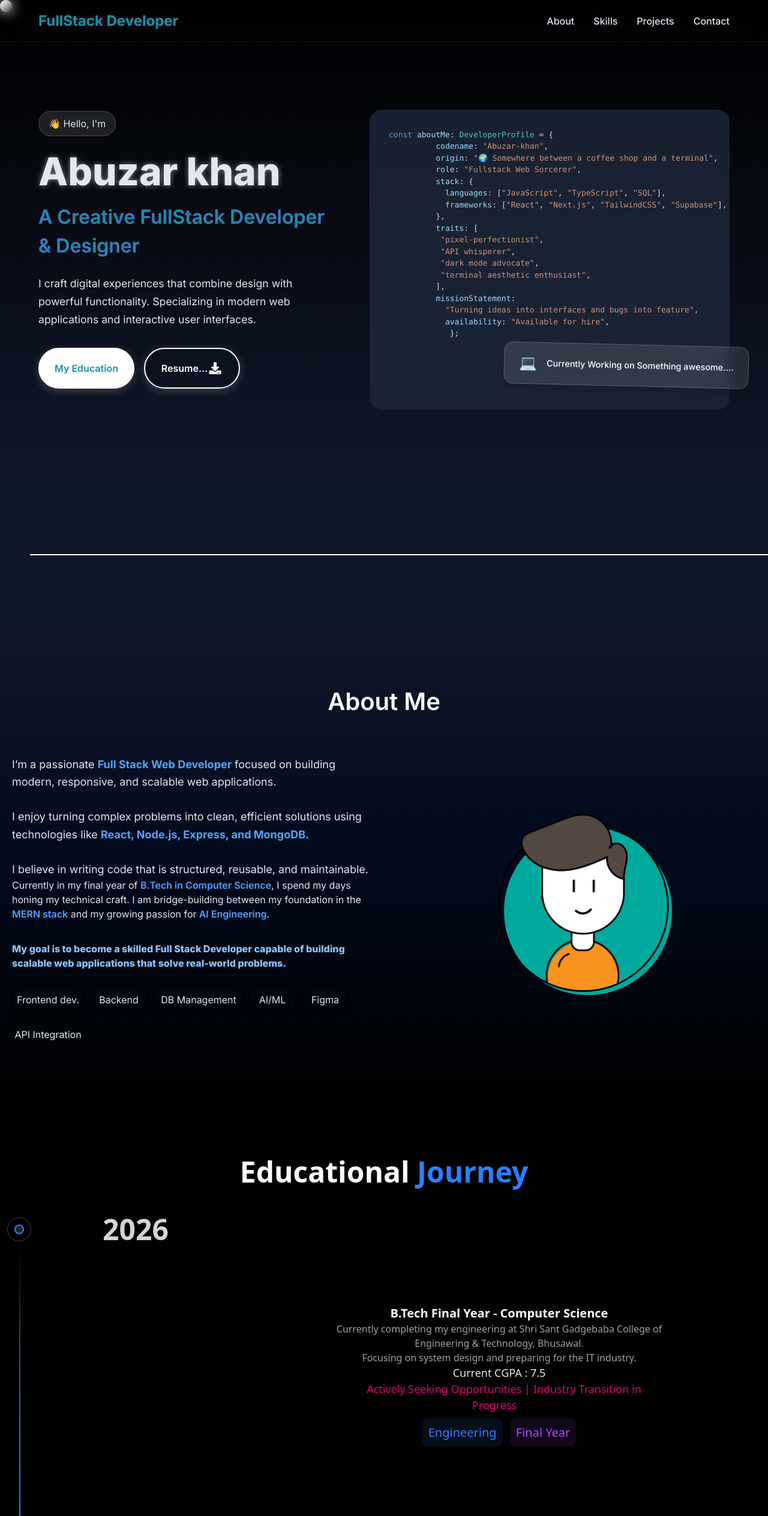
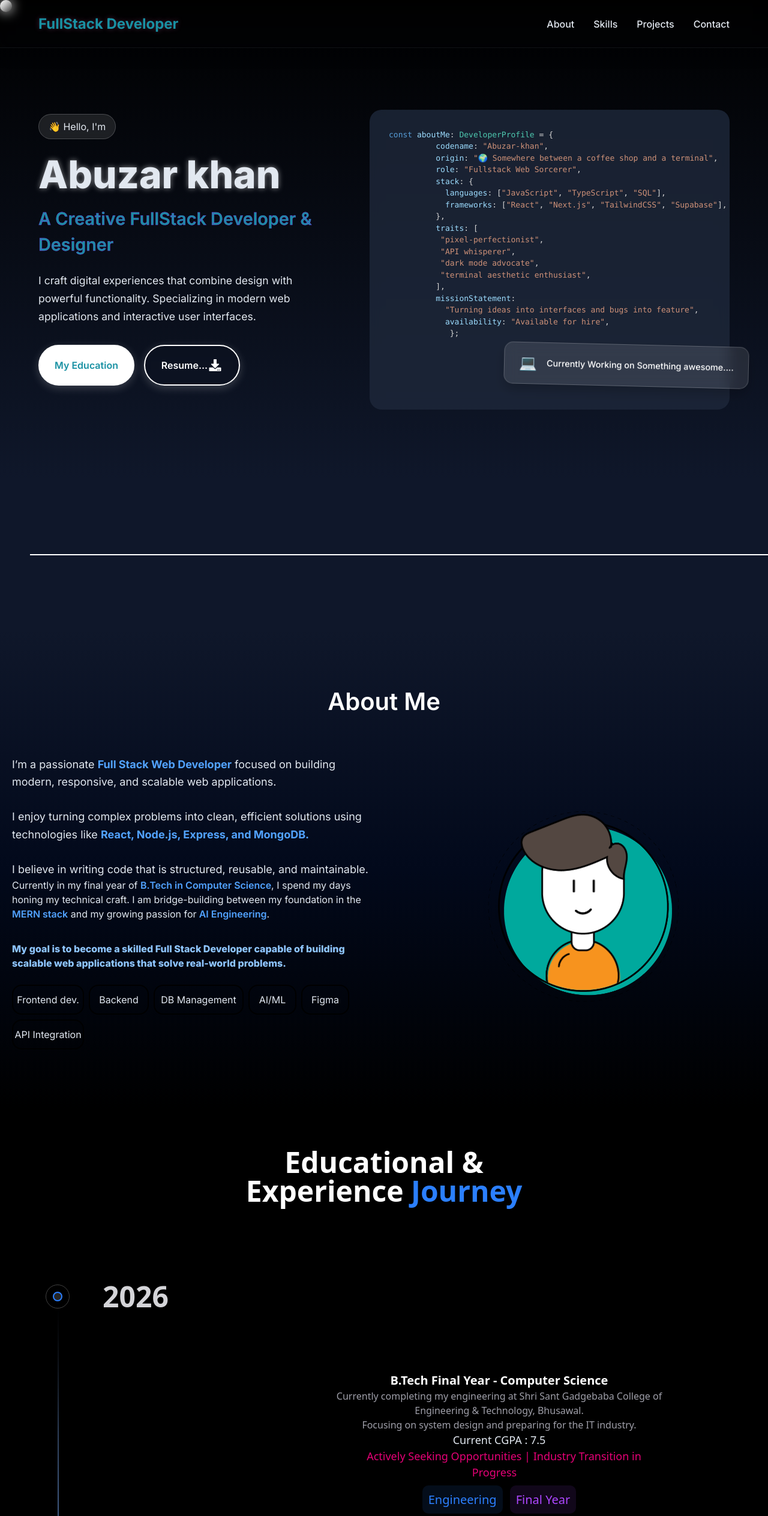
Before and after one commit to Abuzar448/Abuzar-Portfolio, a React (Vite) app: page / in a window 1280 px wide. Shown: the top 2528 px of the page at 60% size. Built offline with nearby package versions, Linux system fonts and the light colour scheme.

Commit message:
Added Experience with some Styling

```diff
--- a/src/App.css
+++ b/src/App.css
@@ -69,7 +69,7 @@ body {
   top: 0;
   left: 0;
   right: 0;
-  height: 70px;
+  height: 80px;
   display: flex;
   justify-content: space-between;
   align-items: center;
@@ -168,7 +168,7 @@ body {
 }
 
 .hero-subtitle {
-  font-size: 2rem;
+  font-size: 1.8rem;
   color: var(--accent-color);
   margin-bottom: 1.5rem;
   font-weight: 600;
@@ -376,7 +376,7 @@ body {
   margin-top: 30px;
 }
 
-.education h3 {
+.education h2 {
   color: #0f172a;
 }
 
@@ -920,6 +920,13 @@ body {
   .string{
     display: none !important;
   }
+  #education{
+    margin-top: 4rem;
+    padding: 10px !important;
+  }
+  #education h2{
+    margin-top: 4rem;
+  }
 }
 
 @media (max-width: 768px) {
@@ -1137,4 +1144,12 @@ body {
   .string{
     display: none !important;
   }
+
 }
+
+#education{
+  padding: 4rem;
+}
+#education h2{
+  margin-bottom: 8rem;
+}
--- a/src/components/Education.jsx
+++ b/src/components/Education.jsx
@@ -57,6 +57,33 @@ const EducationPage = () => {
             <span className="course px-2 py-1 bg-purple-500/10 text-purple-500 rounded text-xl">
               Ongoing
             </span>
+          </div>
+        </div>
+      ),
+    },
+    {
+      title: "2024-(2 months)",
+      content: (
+        <div className="w-full text-center">
+          <h4 className="text-xl font-bold text-white">
+            Web Developer Intern
+          </h4>
+          <p className="text-zinc-400 mt-2">
+            Received an offer letter from codsoft ,<br /> Builds various mini to high level project that shape my skills in right way. <br /> I have used <span className="text-blue-500"><strong>Core javascript Concepts , React, and Node.js
+            with API Integretion.</strong></span><br />
+            <br />
+            I Especially worked on my frontend skills ,<br /> i have engaged with multiple of new terms and tasks those i didnt use before
+          </p>
+          <div className="icons">
+            <div className="mt-4 courseDiv">
+
+              <span className="course px-2 py-1 bg-purple-500/10 text-purple-500 rounded text-xl">
+                FrontEnd
+              </span>
+              <span className="course px-2 py-1 bg-purple-500/10 text-blue-500 rounded text-xl">
+                Framer-Motion
+              </span>
+            </div>
           </div>
         </div>
       ),
--- a/src/components/Timeline.jsx
+++ b/src/components/Timeline.jsx
@@ -30,15 +30,13 @@ export const Timeline = ({ data }) => {
   const opacityTransform = useTransform(scrollYProgress, [0, 0.1], [0, 1]);
 
   return (
-    // Dark mode classes ko force kiya hai yahan
     <div id="education" className="w-full bg-[black] dark:bg-black font-sans educationMain " ref={containerRef}>
       <BackToTop></BackToTop>
       <div className="max-w-7xl mx-auto py-20 px-4 md:px-8 lg:px-10">
-        <h2 className="text-3xl md:text-5xl mb-4 text-white dark:text-white font-bold ">
-          Educational <span className="text-blue-500">Journey</span>
+        <h2 className="text-3xl md:text-5xl mb-4 text-white dark:text-white font-bold">
+          Educational & <br /> Experience <span className="text-blue-500">Journey</span>
         </h2>
-        <br />
-        <br />
+
       </div>
 
       <div ref={ref} className="relative max-w-7xl mx-auto pb-20">
```
